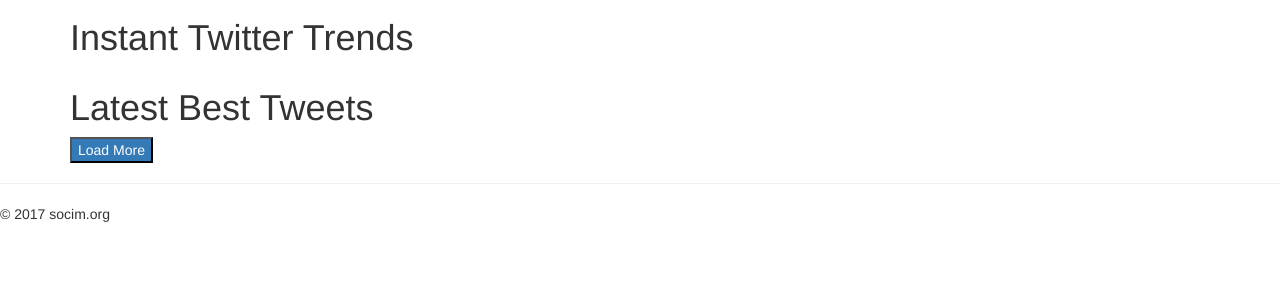
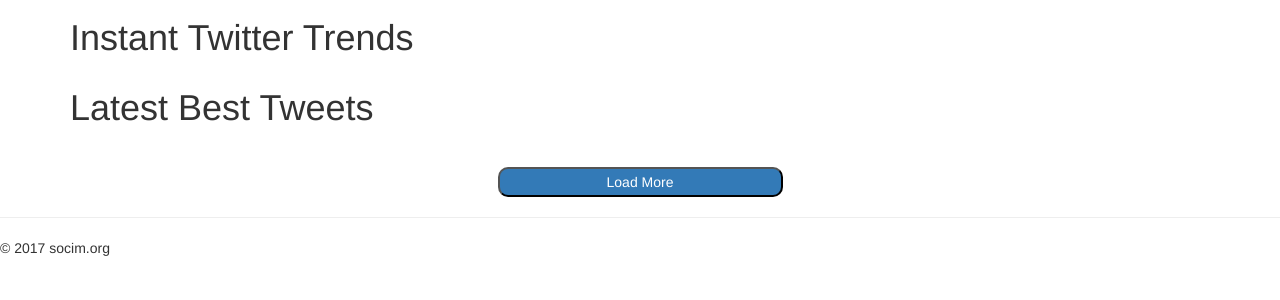
Before and after one commit to 404-brain/Django-TwitterTrends, a Django app: template templates/trends/home.html in a window 1280 px wide. Shown: the part 52-352 px from the top of the page. Run offline with Django 3.2, Linux system fonts and the light colour scheme; the template is opened without the code that fills it, so the values that code supplies are empty; some libraries are stand-ins or nearby versions.

Commit message:
Update style.css

```diff
--- a/static/trends/css/style.css
+++ b/static/trends/css/style.css
@@ -6,6 +6,7 @@ body {
   padding: 40px 15px;
   text-align: center;
 }
+
 
             /* =========== NAV BAR ========== */
 
@@ -142,6 +143,15 @@ body {
     justify-content: center;
 }
 
+#load-btn{
+    display: block;
+    margin: auto;
+    border-radius: 10px;
+    margin-top: 40px;
+    width: 25%;
+    height: 30px;
+}
+
         /* =========== USERS ========== */
 .user-info{
     margin-top: 10px;
```
